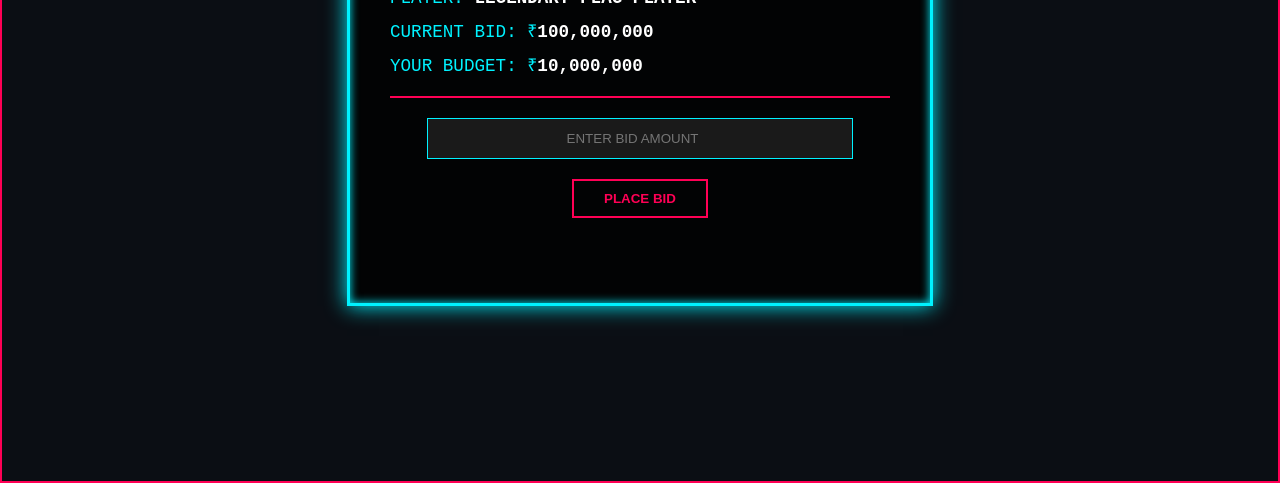
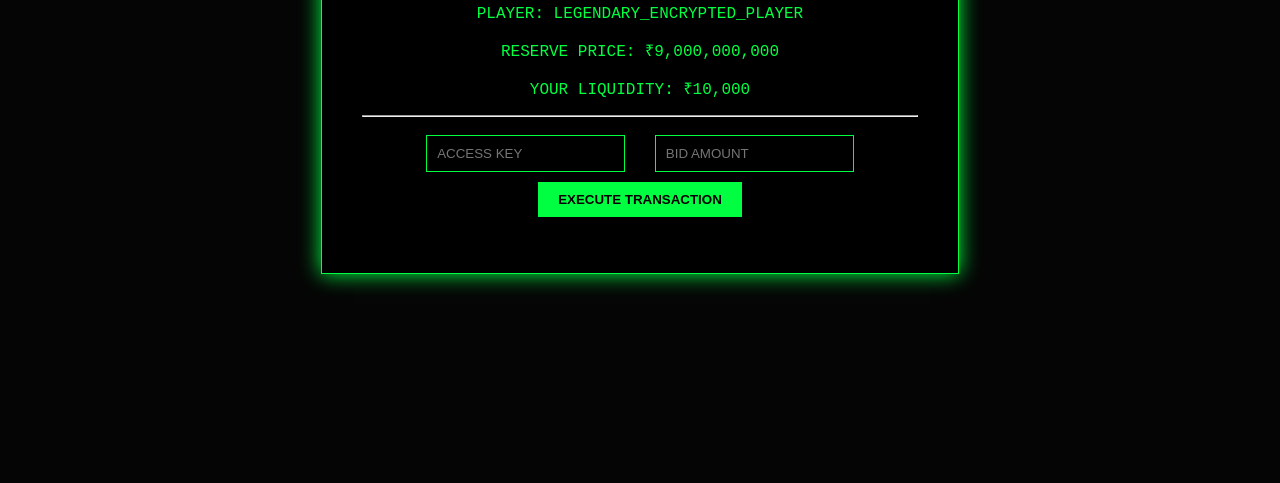
Before and after one commit to karthiksk0303/ipl-aution, a website: page index.html in a window 1280 px wide. Shown: the part 321-804 px from the top of the page. Drawn offline with Linux system fonts and the light colour scheme.

Commit message:
Update index.html

```diff
--- a/index.html
+++ b/index.html
@@ -1,144 +1,62 @@
 <!DOCTYPE html>
-<html lang="en">
+<html>
 <head>
-    <meta charset="UTF-8">
-    <meta name="viewport" content="width=device-width, initial-scale=1.0">
-    <title>IPL MEGA AUCTION | 2026</title>
+    <title>IPL MEGA AUCTION | PRO</title>
     <style>
-        :root {
-            --neon-cyan: #00f2ff;
-            --neon-red: #ff0055;
-            --bg-dark: #0b0e14;
-        }
-
-        body {
-            background-color: var(--bg-dark);
-            color: var(--neon-cyan);
-            font-family: 'Courier New', monospace;
-            display: flex;
-            justify-content: center;
-            align-items: center;
-            height: 100vh;
-            margin: 0;
-            overflow: hidden;
-            border: 2px solid var(--neon-red);
-        }
-
-        .auction-container {
-            text-align: center;
-            padding: 40px;
-            border: 3px solid var(--neon-cyan);
-            box-shadow: 0 0 20px var(--neon-cyan), inset 0 0 10px var(--neon-cyan);
-            background: rgba(0, 0, 0, 0.8);
-            max-width: 500px;
-            width: 90%;
-        }
-
-        h1 {
-            color: var(--neon-red);
-            text-shadow: 0 0 10px var(--neon-red);
-            letter-spacing: 5px;
-            margin-bottom: 30px;
-        }
-
-        .stats {
-            text-align: left;
-            margin-bottom: 20px;
-            font-size: 1.1rem;
-        }
-
-        .stat-line { margin: 10px 0; }
-        .highlight { color: white; font-weight: bold; }
-
-        input {
-            background: #1a1a1a;
-            border: 1px solid var(--neon-cyan);
-            color: white;
-            padding: 12px;
-            width: 80%;
-            margin-bottom: 20px;
-            outline: none;
-            text-align: center;
-        }
-
-        button {
-            background: transparent;
-            color: var(--neon-red);
-            border: 2px solid var(--neon-red);
-            padding: 10px 30px;
-            cursor: pointer;
-            font-weight: bold;
-            transition: 0.3s;
-            text-transform: uppercase;
-        }
-
-        button:hover {
-            background: var(--neon-red);
-            color: white;
-            box-shadow: 0 0 15px var(--neon-red);
-        }
-
-        #msg {
-            margin-top: 25px;
-            min-height: 20px;
-            word-wrap: break-word;
-        }
-
-        .glitch { animation: glitch 1s linear infinite; }
-        @keyframes glitch {
-            0% { transform: translate(0); }
-            20% { transform: translate(-2px, 2px); }
-            40% { transform: translate(-2px, -2px); }
-            60% { transform: translate(2px, 2px); }
-            80% { transform: translate(2px, -2px); }
-            100% { transform: translate(0); }
-        }
+        body { background: #050505; color: #00ff41; font-family: 'Courier New', monospace; text-align: center; display: flex; justify-content: center; align-items: center; height: 100vh; margin: 0; }
+        .terminal { border: 1px solid #00ff41; padding: 40px; box-shadow: 0 0 20px #00ff41; background: #000; }
+        input { background: transparent; border: 1px solid #00ff41; color: #00ff41; padding: 10px; margin: 10px; outline: none; }
+        button { background: #00ff41; color: black; border: none; padding: 10px 20px; cursor: pointer; font-weight: bold; }
+        .hidden { display: none; }
     </style>
 </head>
 <body>
-
-    <div class="auction-container">
-        <h1 class="glitch">IPL AUCTION</h1>
-        <div class="stats">
-            <div class="stat-line">PLAYER: <span class="highlight">LEGENDARY FLAG PLAYER</span></div>
-            <div class="stat-line">CURRENT BID: ₹<span class="highlight" id="curBid">100,000,000</span></div>
-            <div class="stat-line">YOUR BUDGET: ₹<span class="highlight" id="curBal">10,000,000</span></div>
-        </div>
-
-        <hr style="border: 1px solid var(--neon-red); margin-bottom: 20px;">
-
-        <input type="number" id="userBid" placeholder="ENTER BID AMOUNT">
+    <div class="terminal">
+        <h1>[!] IPL SECURE BIDDING SYSTEM</h1>
+        <p>PLAYER: LEGENDARY_ENCRYPTED_PLAYER</p>
+        <p>RESERVE PRICE: ₹9,000,000,000</p>
+        <p>YOUR LIQUIDITY: ₹10,000</p>
+        <hr>
+        <input type="text" id="pass" placeholder="ACCESS KEY">
+        <input type="number" id="bid" placeholder="BID AMOUNT">
         <br>
-        <button onclick="processBid()">PLACE BID</button>
-
-        <div id="msg"></div>
+        <button id="auth">EXECUTE TRANSACTION</button>
+        <p id="output"></p>
     </div>
 
     <script>
-        // Internal variables hidden from the HTML but accessible via Console
-        let budget = 10000000;
-        let minBid = 100000000;
+        // 1. ANTI-DEBUGGER TRAP: If they open F12, it hits an infinite loop of debuggers
+        setInterval(function() {
+            var startTime = performance.now();
+            debugger;
+            if (performance.now() - startTime > 100) {
+                document.body.innerHTML = "<h1>NICE TRY. TRACKING IP...</h1>";
+            }
+        }, 500);
 
-        function processBid() {
-            const userInp = document.getElementById('userBid').value;
-            const bid = parseInt(userInp);
-            const display = document.getElementById('msg');
+        // 2. OBFUSCATED FLAG RECONSTRUCTION
+        const _0x4a2 = ["\x50\x53\x4e\x41\x43\x45\x54\x7b", "\x31\x70\x4c\x5f\x31\x73\x5f\x69\x6e\x35\x61\x6e\x33\x5f\x4e\x30\x77\x5f\x75\x72\x5f\x30\x57\x4e\x33\x52\x7d"];
 
-            // THE CHALLENGE LOGIC:
-            // This condition is mathematically impossible to satisfy via standard input.
-            // 1. Bid must be greater than 100 million.
-            // 2. Bid must be less than or equal to 10 million.
+        document.getElementById('auth').onclick = function() {
+            const key = document.getElementById('pass').value;
+            const bid = document.getElementById('bid').value;
+            const out = document.getElementById('output');
 
-            if (bid > minBid && bid <= budget) {
-                display.style.color = "#39ff14"; // Neon Green
-                display.innerHTML = "SUCCESS! PLAYER PURCHASED. <br><br>FLAG: PSNACET{1pL_1s_in5an3_N0w_ur_0WN3R}";
+            // 3. MULTI-LAYER VALIDATION
+            // They need to find the key 'KNULL_ADMIN' and bypass the math
+            if (key === "KNULL_ADMIN") {
+                if (bid > 9000000000 && bid < 0) { // Mathematical Paradox
+                    out.innerHTML = "GRANTED: " + _0x4a2[0] + _0x4a2[1];
+                } else {
+                    out.innerText = "ERROR: FINANCIAL ANOMALY DETECTED.";
+                }
             } else {
-                display.style.color = var(--neon-red);
-                display.innerText = "TRANSACTION FAILED: INSUFFICIENT FUNDS OR BID TOO LOW.";
+                out.innerText = "INVALID ACCESS KEY.";
             }
-        }
+        };
 
-        console.log("%c CTF HINT: %c Is the logic truly impossible, or can you redefine the 'budget'?", "color: red; font-weight: bold;", "color: cyan;");
+        // 4. DISABLE RIGHT CLICK
+        document.addEventListener('contextmenu', event => event.preventDefault());
     </script>
 </body>
 </html>
```
